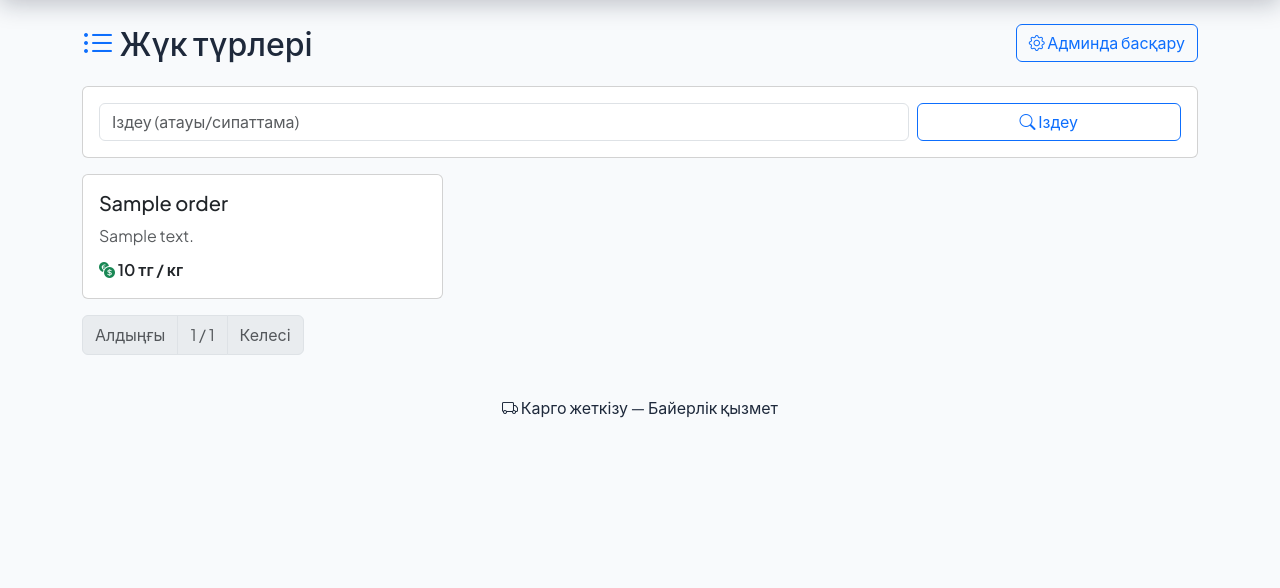
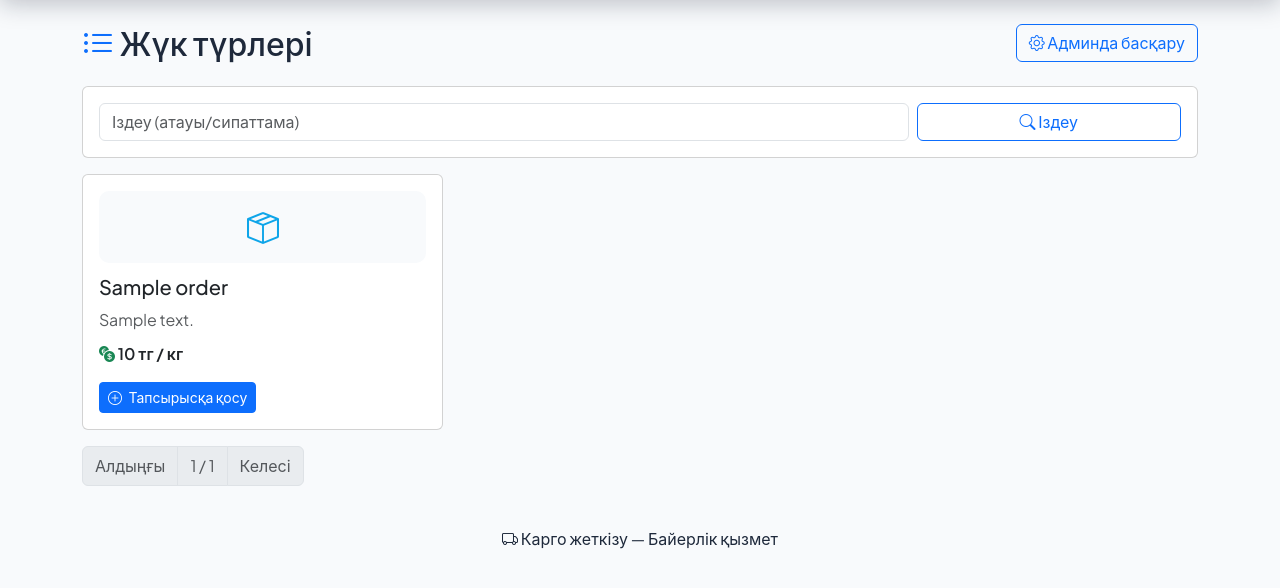
Before and after one commit to cristiano8518/cargo, a Django app: template templates/cargo/cargo_type_list.html in a window 1280 px wide. Shown: the part 64-652 px from the top of the page. Run offline with Django 3.2, Linux system fonts and the light colour scheme; the template is opened without the code that fills it: most values are stand-ins (such as "Sample title", 1, 10 or a date in 2020).

Commit message:
Improve cargo type interactions and visual mapping.
Enable click-to-order behavior from cargo cards, restore add-to-order CTA, and add animated cargo visuals mapped to cargo names.

Made-with: Cursor

```diff
--- a/templates/cargo/cargo_type_list.html
+++ b/templates/cargo/cargo_type_list.html
@@ -1,5 +1,52 @@
 {% extends "base.html" %}
 {% block title %}Жүк түрлері{% endblock %}
+{% block extra_css %}
+<style>
+  .cargo-card {
+    position: relative;
+    cursor: pointer;
+    transition: transform .18s ease, box-shadow .18s ease;
+  }
+  .cargo-card:hover {
+    transform: translateY(-3px);
+    box-shadow: 0 10px 22px rgba(15, 23, 42, 0.14);
+  }
+  .cargo-anim {
+    min-height: 72px;
+    border-radius: 10px;
+    background: #f8fafc;
+    display: flex;
+    align-items: center;
+    justify-content: center;
+    margin-bottom: .75rem;
+    overflow: hidden;
+  }
+  .cargo-anim-emoji {
+    font-size: 2.1rem;
+    line-height: 1;
+    display: inline-block;
+    animation: cargo-bounce 1.6s infinite ease-in-out;
+  }
+  .cargo-anim-icon {
+    font-size: 2rem;
+    color: #0ea5e9;
+    display: inline-block;
+    animation: cargo-float 2.2s infinite ease-in-out;
+  }
+  .btn-order-add {
+    position: relative;
+    z-index: 2;
+  }
+  @keyframes cargo-bounce {
+    0%, 100% { transform: translateY(0); }
+    50% { transform: translateY(-8px); }
+  }
+  @keyframes cargo-float {
+    0%, 100% { transform: translateY(0) rotate(0); }
+    50% { transform: translateY(-6px) rotate(4deg); }
+  }
+</style>
+{% endblock %}
 {% block content %}
   <div class="d-flex flex-wrap gap-2 justify-content-between align-items-center mb-4">
     <h2 class="mb-0"><i class="bi bi-list-ul text-primary"></i> Жүк түрлері</h2>
@@ -29,11 +76,19 @@
     <div class="row g-3">
       {% for ct in page_obj.object_list %}
         <div class="col-12 col-md-6 col-lg-4">
-          <div class="card h-100">
+          <div class="card h-100 cargo-card js-cargo-card" data-order-url="{% url 'orders:create' %}?cargo_type={{ ct.id }}" data-cargo-name="{{ ct.name|lower }}">
             <div class="card-body">
+              <div class="cargo-anim">
+                <span class="cargo-anim-icon js-cargo-anim"><i class="bi bi-box-seam"></i></span>
+              </div>
               <h5 class="card-title">{{ ct.name }}</h5>
               <p class="card-text text-muted mb-2">{{ ct.description|default:"-" }}</p>
               <div class="fw-semibold"><i class="bi bi-currency-exchange text-success"></i> {{ ct.price_per_kg }} тг / кг</div>
+              <div class="mt-3">
+                <a class="btn btn-primary btn-sm btn-order-add" href="{% url 'orders:create' %}?cargo_type={{ ct.id }}">
+                  <i class="bi bi-plus-circle me-1"></i> Тапсырысқа қосу
+                </a>
+              </div>
             </div>
           </div>
         </div>
@@ -62,6 +117,46 @@
 {% block extra_js %}
   <script>
     (function() {
+      var cargoMap = [
+        { keys: ['ешкі', 'коза', 'goat'], html: '🐐' },
+        { keys: ['сиыр', 'корова', 'cow'], html: '🐄' },
+        { keys: ['жылқы', 'лошад', 'horse'], html: '🐎' },
+        { keys: ['қой', 'овца', 'sheep'], html: '🐑' },
+        { keys: ['тауық', 'куриц', 'chicken'], html: '🐓' },
+        { keys: ['балық', 'рыба', 'fish'], html: '🐟' },
+        { keys: ['көкөніс', 'овощ', 'vegetable'], html: '🥕' },
+        { keys: ['жеміс', 'фрукт', 'fruit'], html: '🍎' },
+        { keys: ['жиһаз', 'мебель', 'furniture'], html: '🪑' },
+        { keys: ['техника', 'электро', 'tech'], html: '📦' }
+      ];
+
+      function pickCargoAnim(name) {
+        for (var i = 0; i < cargoMap.length; i++) {
+          var m = cargoMap[i];
+          for (var j = 0; j < m.keys.length; j++) {
+            if (name.indexOf(m.keys[j]) !== -1) return m.html;
+          }
+        }
+        return null;
+      }
+
+      document.querySelectorAll('.js-cargo-card').forEach(function(card) {
+        var orderUrl = card.getAttribute('data-order-url');
+        card.addEventListener('click', function(e) {
+          if (e.target.closest('a, button, input, select, textarea, label')) return;
+          window.location.href = orderUrl;
+        });
+
+        var name = (card.getAttribute('data-cargo-name') || '').toLowerCase();
+        var animEl = card.querySelector('.js-cargo-anim');
+        if (!animEl) return;
+        var emoji = pickCargoAnim(name);
+        if (emoji) {
+          animEl.className = 'cargo-anim-emoji js-cargo-anim';
+          animEl.textContent = emoji;
+        }
+      });
+
       var input = document.getElementById('cargo-filter-input');
       if (!input) return;
       var cards = Array.prototype.slice.call(document.querySelectorAll('.card .card-title')).map(function(title) {
```
